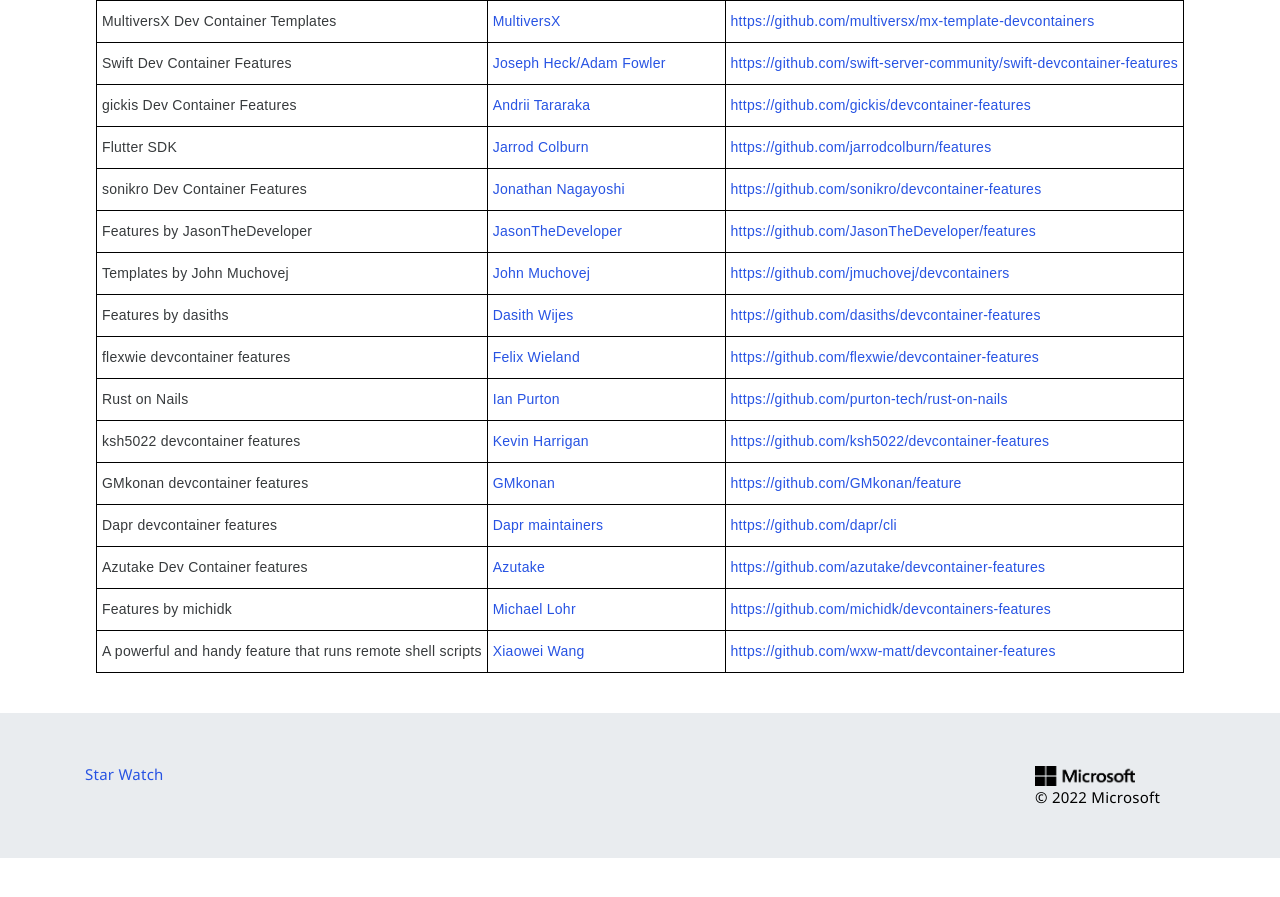
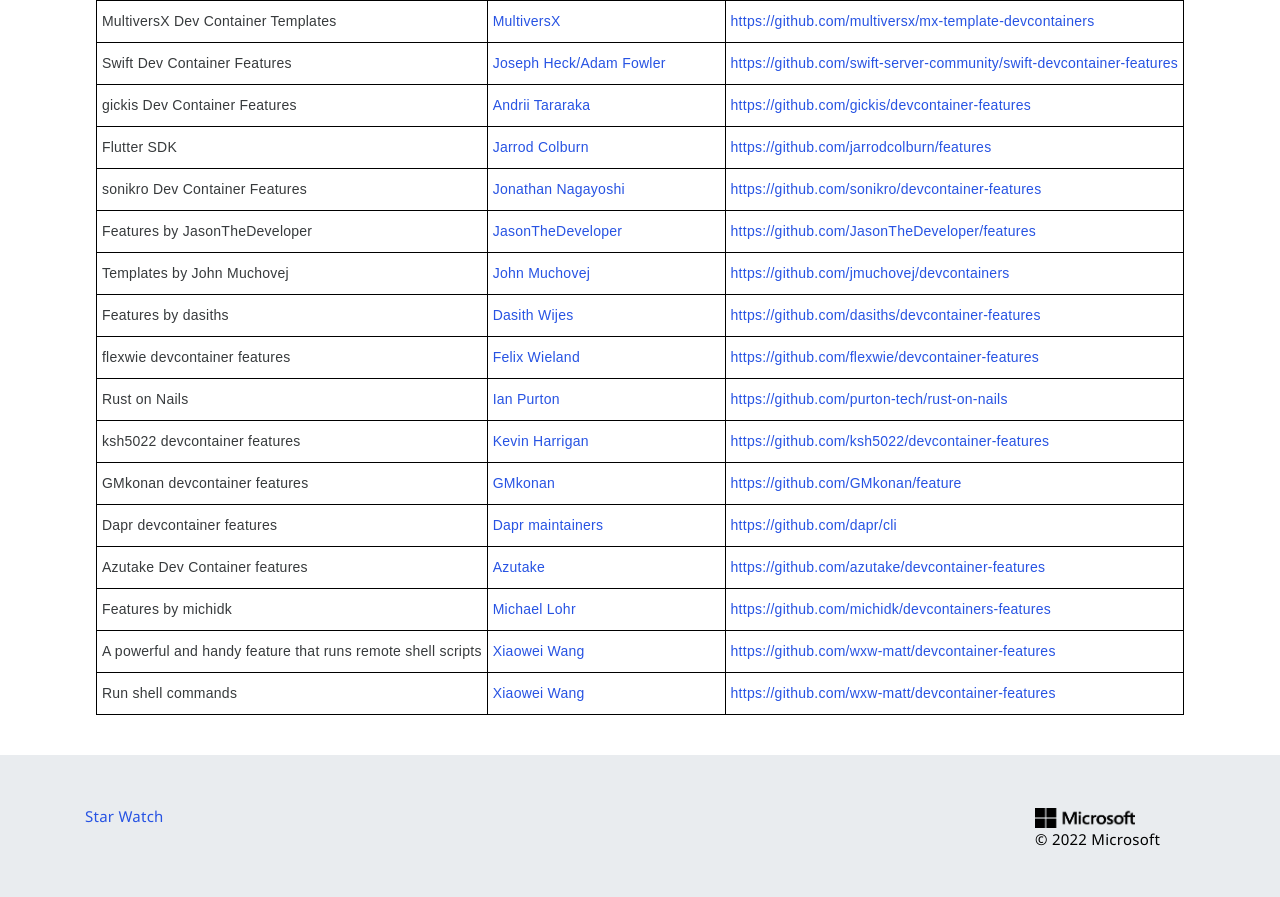
Before and after one commit to devcontainers/devcontainers.github.io, a Jekyll site: the page built from collections.html, in a window 1280 px wide and 900 px high, scrolled down 2854 px. Shown: the top 897 px of the window. Built offline with Jekyll 4.4.1, drawn with Linux system fonts in a browser that asks for light colours; nearby versions of some CDN libraries; comment, search, counter and statistics services are not loaded; before the commit the page ends 3712 px from its top, so only the background shows below that.

Commit message:
add commannd runner

```diff
--- a/_data/collection-index.yml
+++ b/_data/collection-index.yml
@@ -378,3 +378,8 @@
   contact: https://github.com/wxw-matt/devcontainer-features/issues
   repository: https://github.com/wxw-matt/devcontainer-features
   ociReference: ghcr.io/wxw-matt/devcontainer-features
+- name: Run shell commands
+  maintainer: Xiaowei Wang
+  contact: https://github.com/wxw-matt/devcontainer-features/issues
+  repository: https://github.com/wxw-matt/devcontainer-features
+  ociReference: ghcr.io/wxw-matt/devcontainer-features
```
